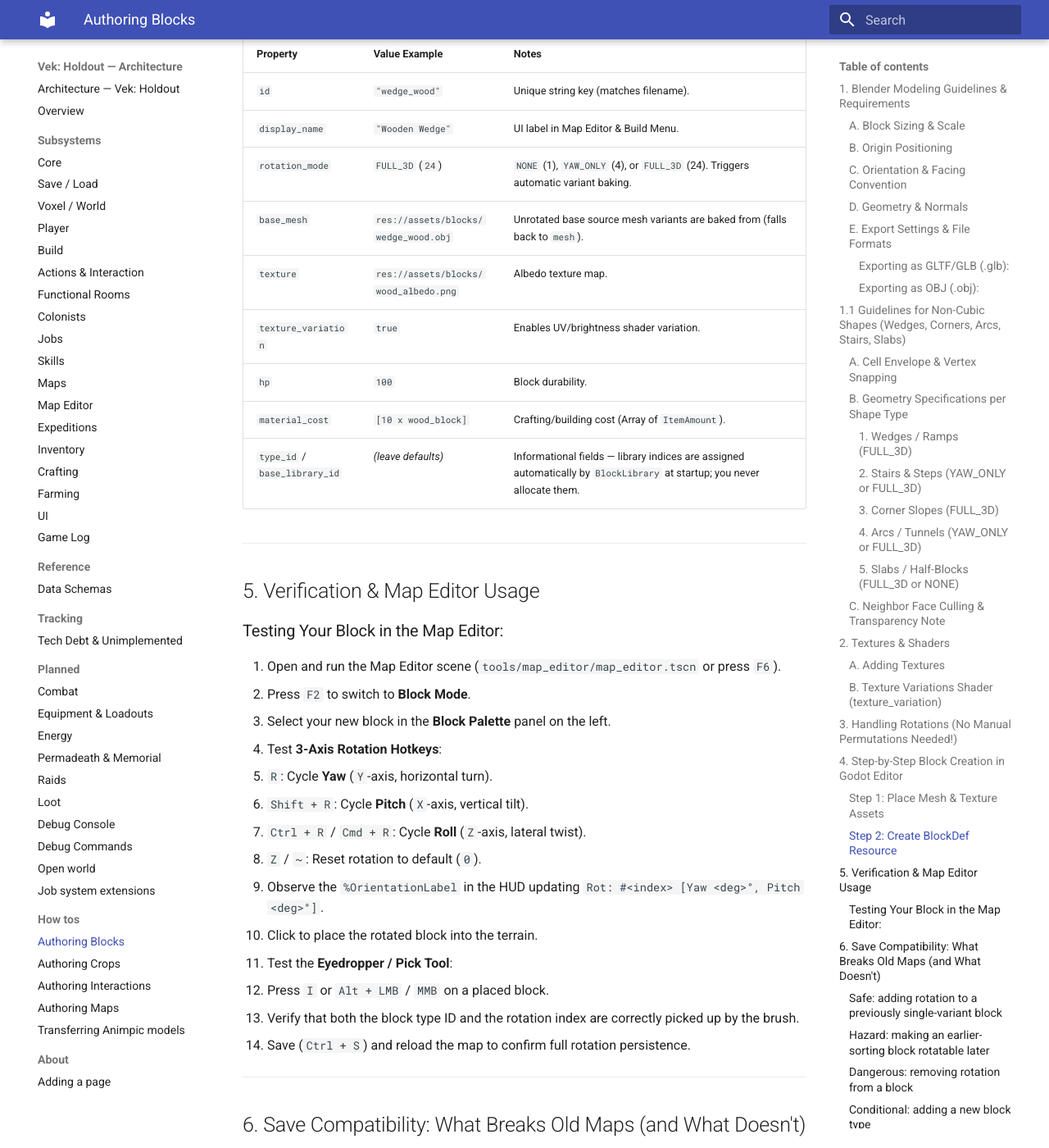
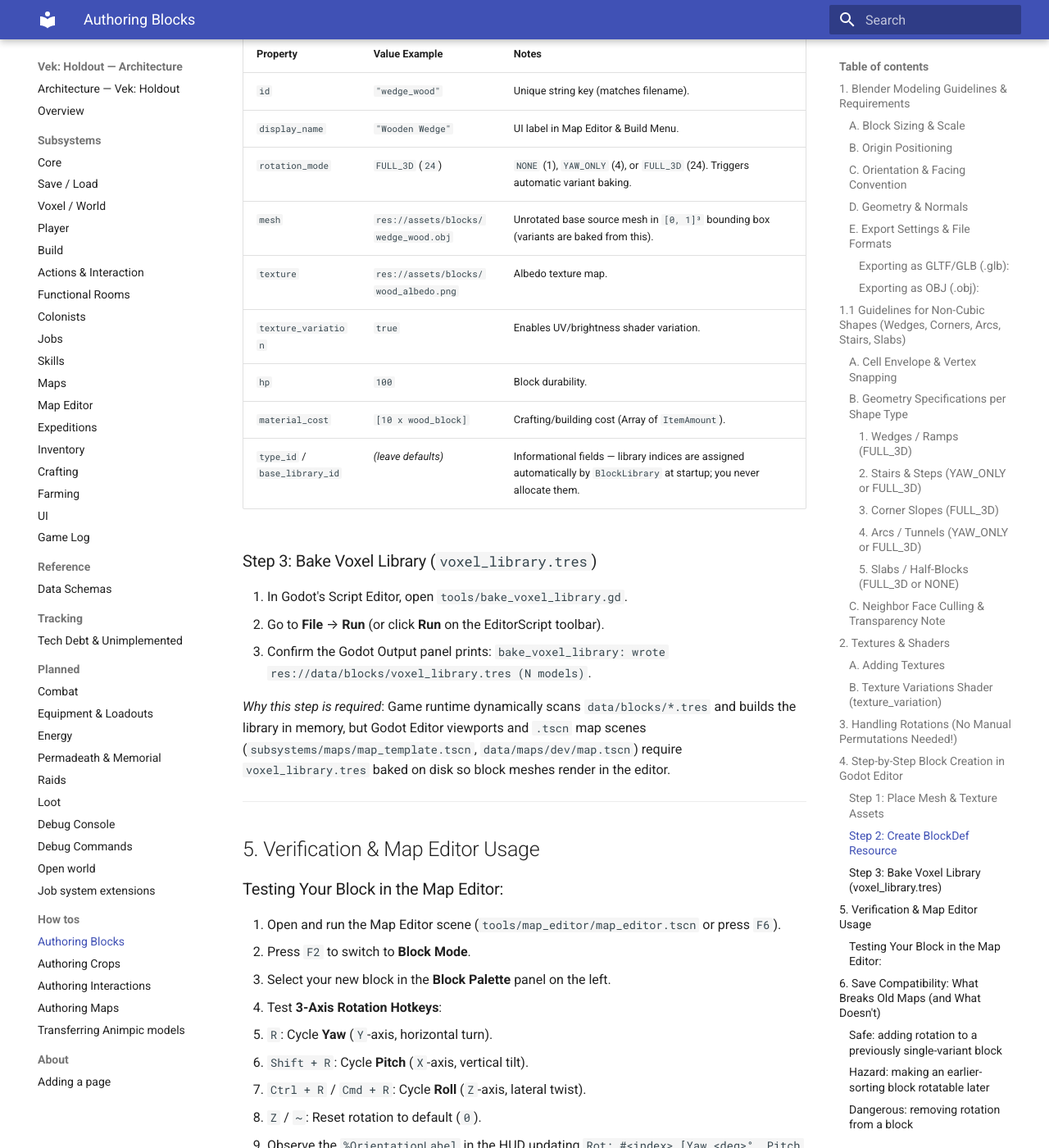
Before and after one commit to gdgonzaga/vek-holdout, an MkDocs documentation site: the page built from docs/HOWTO-author-blocks.md, in a window 1280 px wide and 1400 px high, scrolled down 5044 px. Shown: the whole window at 82% size. Built offline with MkDocs 1.6.1 and Material for MkDocs 9.7.7, drawn with Linux system fonts in a browser that asks for light colours.

Commit message:
refactor(voxel): remove redundant base_mesh in favor of mesh
- Remove base_mesh export property on BlockDef, consolidating on BuildableDef.mesh across all buildables.
- Simplify VoxelLibraryGenerator to assign block_def.mesh directly.
- Update HOWTO-author-blocks and data-schemas docs with the consolidated schema and voxel_library baking step.

```diff
--- a/docs/HOWTO-author-blocks.md
+++ b/docs/HOWTO-author-blocks.md
@@ -156,12 +156,19 @@ Save your exported `.glb` or `.obj` mesh file to `assets/blocks/<block_id>.obj`
 | `id` | `"wedge_wood"` | Unique string key (matches filename). |
 | `display_name` | `"Wooden Wedge"` | UI label in Map Editor & Build Menu. |
 | `rotation_mode` | `FULL_3D` (`24`) | `NONE` (1), `YAW_ONLY` (4), or `FULL_3D` (24). Triggers automatic variant baking. |
-| `base_mesh` | `res://assets/blocks/wedge_wood.obj` | Unrotated base source mesh variants are baked from (falls back to `mesh`). |
+| `mesh` | `res://assets/blocks/wedge_wood.obj` | Unrotated base source mesh in `[0, 1]³` bounding box (variants are baked from this). |
 | `texture` | `res://assets/blocks/wood_albedo.png` | Albedo texture map. |
 | `texture_variation` | `true` | Enables UV/brightness shader variation. |
 | `hp` | `100` | Block durability. |
 | `material_cost` | `[10 x wood_block]` | Crafting/building cost (Array of `ItemAmount`). |
 | `type_id` / `base_library_id` | *(leave defaults)* | Informational fields — library indices are assigned automatically by `BlockLibrary` at startup; you never allocate them. |
+
+### Step 3: Bake Voxel Library (`voxel_library.tres`)
+1. In Godot's Script Editor, open `tools/bake_voxel_library.gd`.
+2. Go to **File** → **Run** (or click **Run** on the EditorScript toolbar).
+3. Confirm the Godot Output panel prints: `bake_voxel_library: wrote res://data/blocks/voxel_library.tres (N models)`.
+
+*Why this step is required*: Game runtime dynamically scans `data/blocks/*.tres` and builds the library in memory, but Godot Editor viewports and `.tscn` map scenes (`subsystems/maps/map_template.tscn`, `data/maps/dev/map.tscn`) require `voxel_library.tres` baked on disk so block meshes render in the editor.
 
 ---
 
```
Also changed, not shown: docs/architecture/data-schemas.md (+0 -1 lines), 2 other files.
